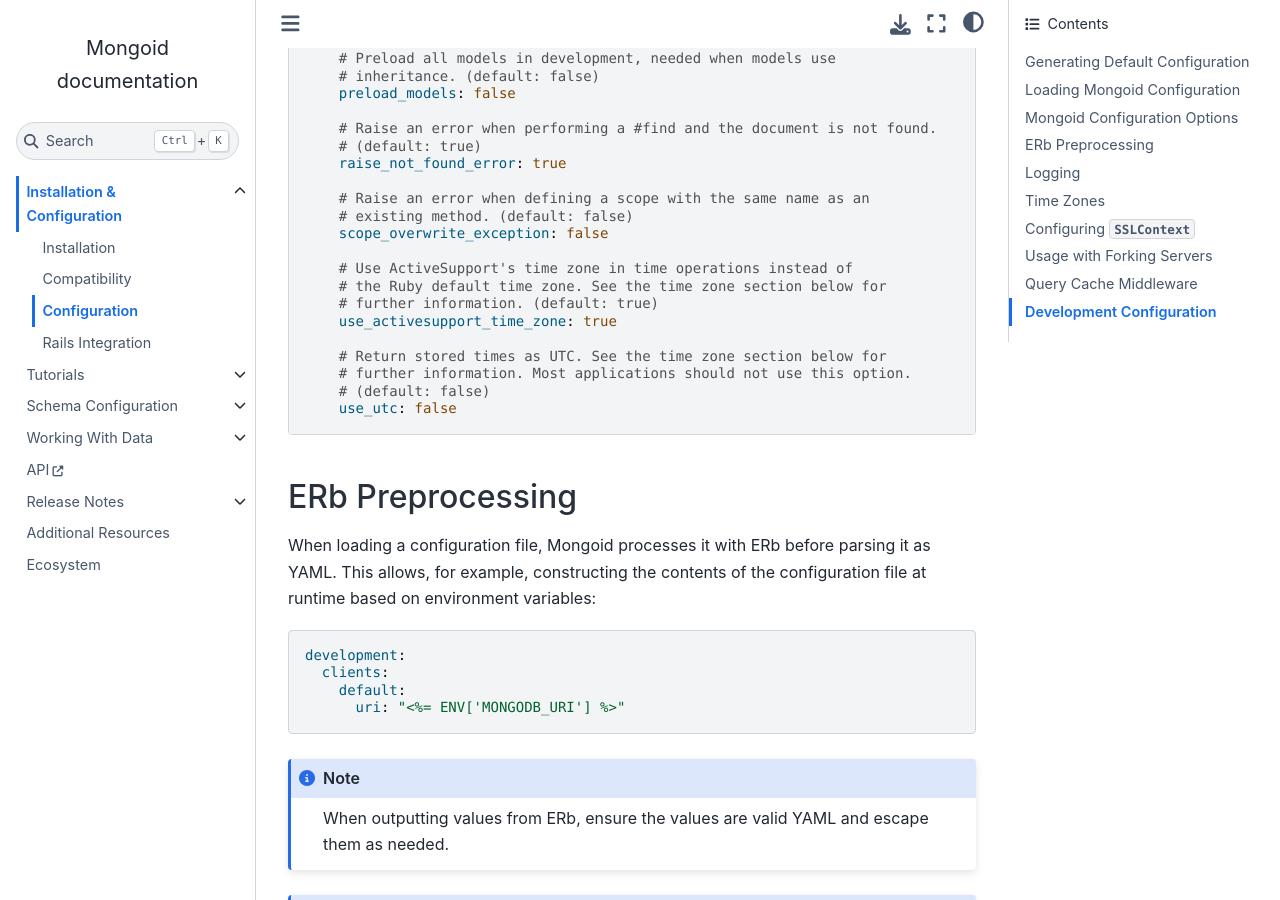
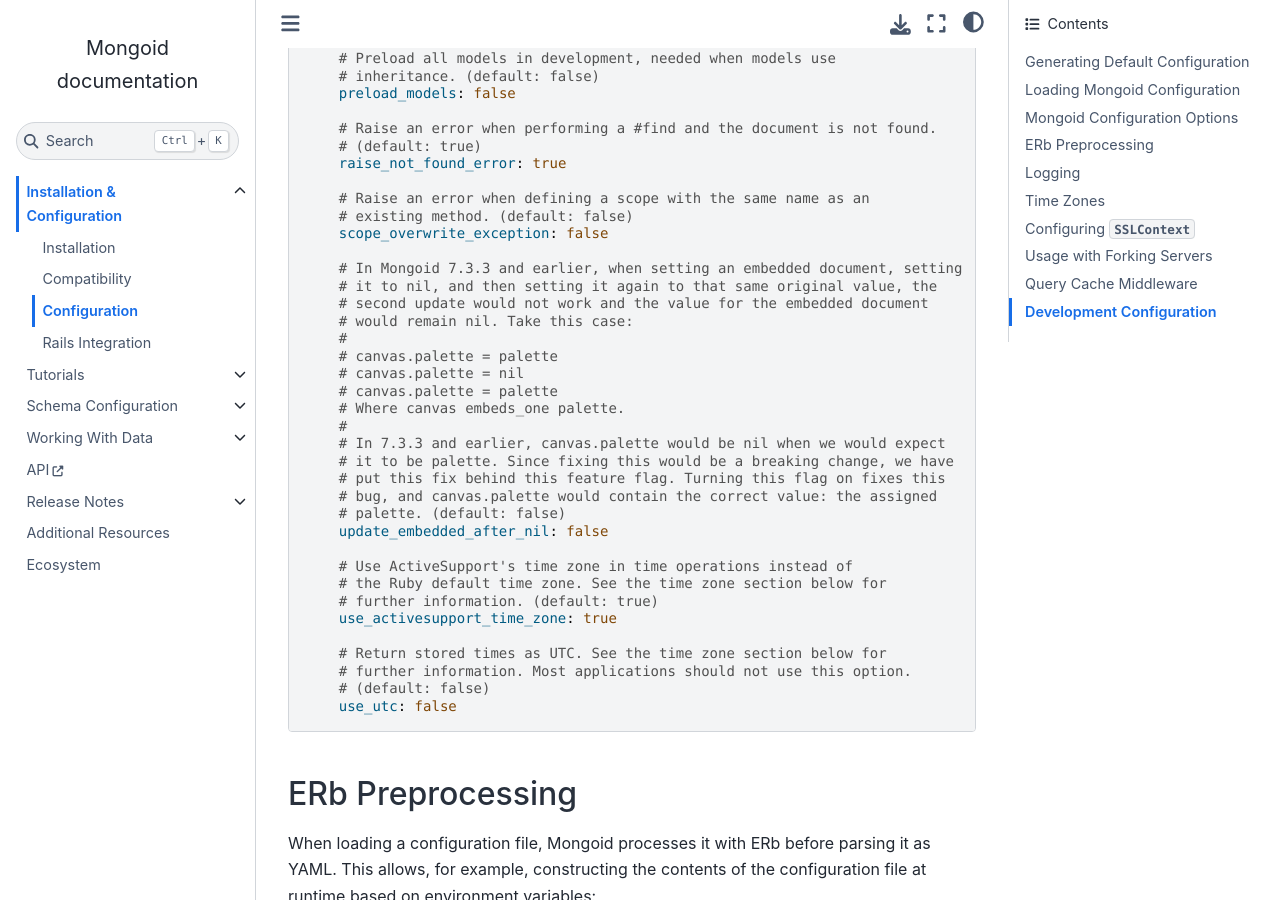
Before and after one commit to i80and/docs-mongoid, a Sphinx documentation site: the page built from docs/reference/configuration.txt, in a window 1280 px wide and 900 px high, scrolled down 5644 px. Built offline with Sphinx 7.4.7 and the Sphinx Book theme 1.1.4, drawn with Linux system fonts in a browser that asks for light colours.

Commit message:
MONGOID-5235 Add Feature Flag: Reloading retains stale changed value (#5139)
* MONGOID-5235 add feature flag and tests

* MONGOID-5235 write up docs for new feature flag

```diff
--- a/docs/reference/configuration.txt
+++ b/docs/reference/configuration.txt
@@ -295,6 +295,23 @@ for details on driver options.
       # Raise an error when defining a scope with the same name as an
       # existing method. (default: false)
       scope_overwrite_exception: false
+
+      # In Mongoid 7.3.3 and earlier, when setting an embedded document, setting
+      # it to nil, and then setting it again to that same original value, the
+      # second update would not work and the value for the embedded document
+      # would remain nil. Take this case:
+      #
+      # canvas.palette = palette
+      # canvas.palette = nil
+      # canvas.palette = palette
+      # Where canvas embeds_one palette.
+      #
+      # In 7.3.3 and earlier, canvas.palette would be nil when we would expect
+      # it to be palette. Since fixing this would be a breaking change, we have
+      # put this fix behind this feature flag. Turning this flag on fixes this
+      # bug, and canvas.palette would contain the correct value: the assigned
+      # palette. (default: false)
+      update_embedded_after_nil: false
 
       # Use ActiveSupport's time zone in time operations instead of
       # the Ruby default time zone. See the time zone section below for
```
